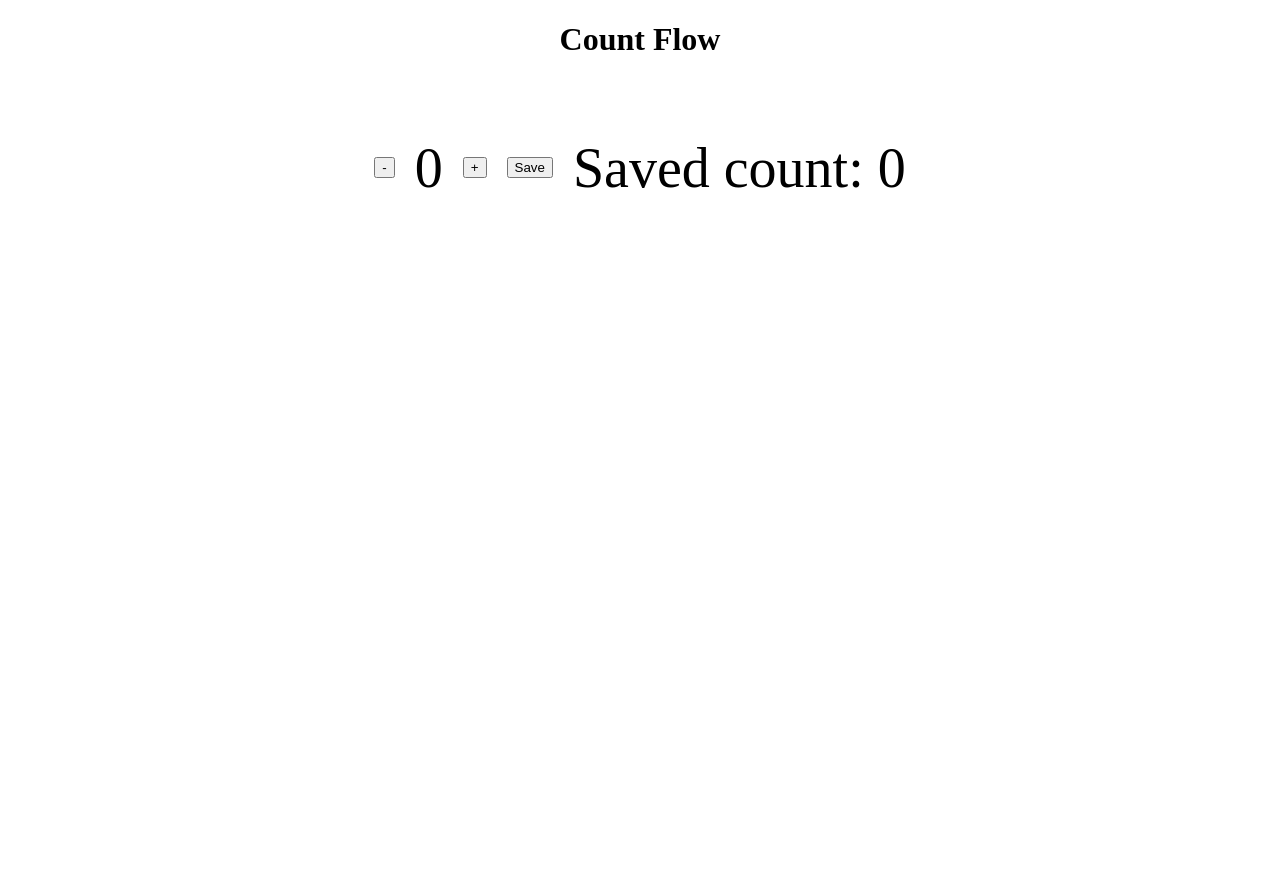
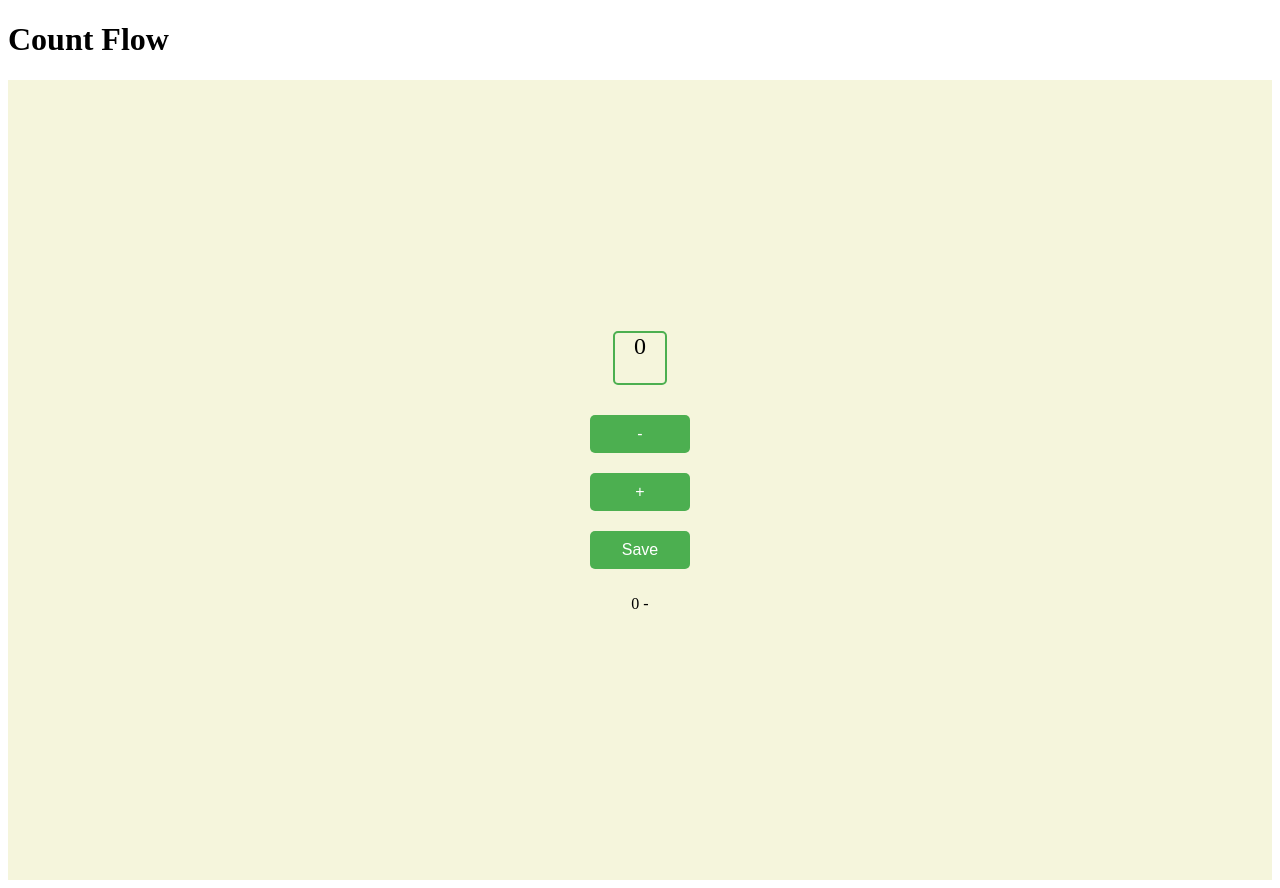
Before and after one commit to joel-elyon-nwamba/flowCount, a plain HTML site: page index.html in a window 1280 px wide. Before the commit the page ends 800 px from the top, so only its background shows below. Drawn offline with Linux system fonts and the light colour scheme; a web font is replaced by a local one.

Commit message:
Need more styling now

```diff
--- a/css/styles.css
+++ b/css/styles.css
@@ -2,10 +2,31 @@
     display: flex;
     justify-content: center;
     align-items: center;
-    gap: 20px;
-    font-size: 3.5rem;
+    flex-direction: column;
+    height: 100vh;
+    background-color: beige;
 }
 
-.main-heading {
+#num {
+    width: 50px;
+    height: 50px;
+    border-radius: 5px;
+    border: 2px solid #4CAF50;
     text-align: center;
+    font-size: 24px;
+    margin-bottom: 20px;
 }
+
+
+button {
+    padding: 10px;
+    display: block;
+    margin: 10px;
+    width: 100px;
+    background-color: #4CAF50;
+    color: white;
+    border: none;
+    border-radius: 5px;
+    cursor: pointer;
+    font-size: 16px;
+}
--- a/index.html
+++ b/index.html
@@ -5,14 +5,17 @@
     <meta name="viewport" content="width=device-width, initial-scale=1.0">
     <title>FlowCount</title>
     <link href="css/styles.css" rel="stylesheet"/>
+    <link rel="preconnect" href="https://fonts.googleapis.com">
+    <link rel="preconnect" href="https://fonts.gstatic.com" crossorigin>
+    <link href="https://fonts.googleapis.com/css2?family=Figtree:ital,wght@0,300..900;1,300..900&family=Sansation:ital,wght@0,300;0,400;0,700;1,300;1,400;1,700&display=swap" rel="stylesheet">
 </head>
     <body>
         <header>
             <h1 class="main-heading">Count Flow</h1>
         </header>
         <div class="flow-container">
+            <div id="num">0</div>
             <button id="btn-minus">-</button>
-            <div id="num">0</div>
             <button id="btn-plus">+</button>
             <button id="save-btn">Save</button>
         </div>
--- a/js/index.js
+++ b/js/index.js
@@ -27,9 +27,9 @@ decreaseCount();
 
 function saveCount() {
     let countSum = count;
-    paragraph.textContent = `Saved count: ${countSum}`;
-    num.textContent = 0;
+    num.textContent = count;
     count = 0;
+    paragraph.textContent += ` ${countSum} - `;
 }
 
 saveCount();
```
